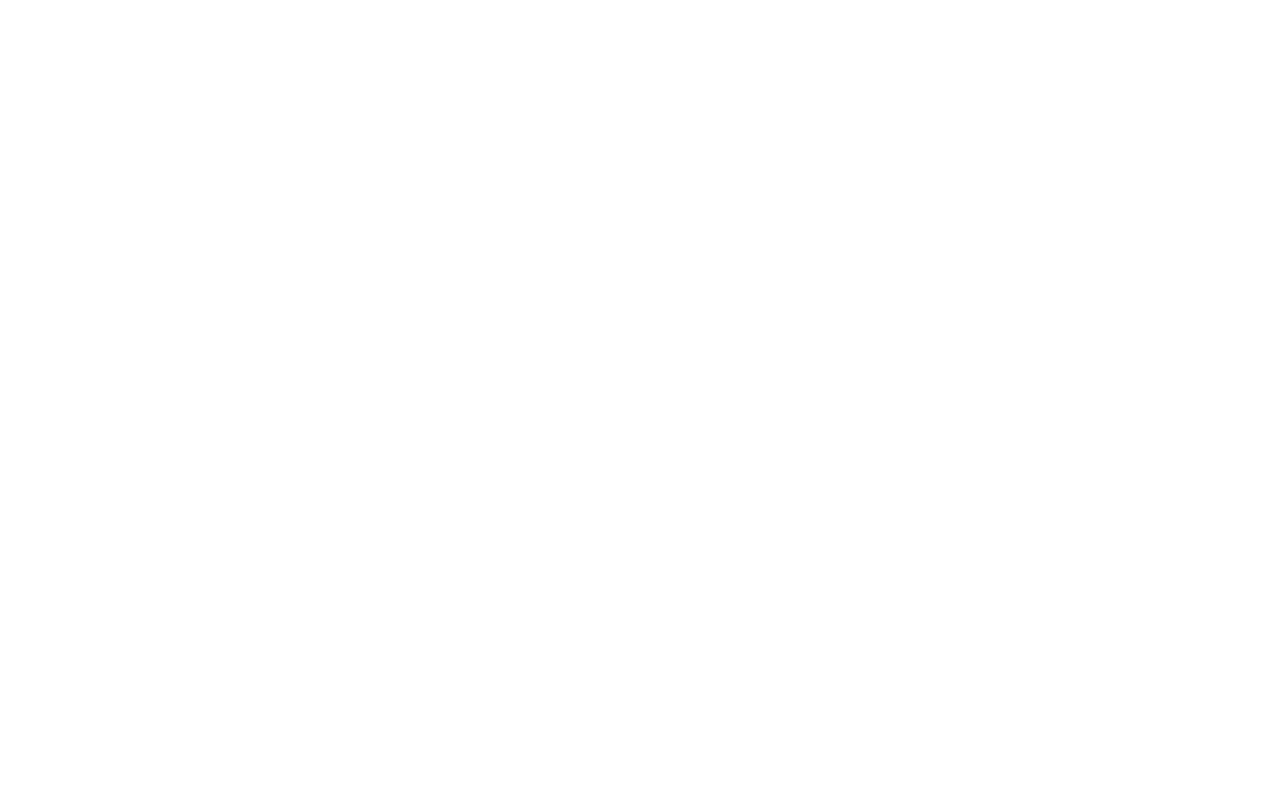
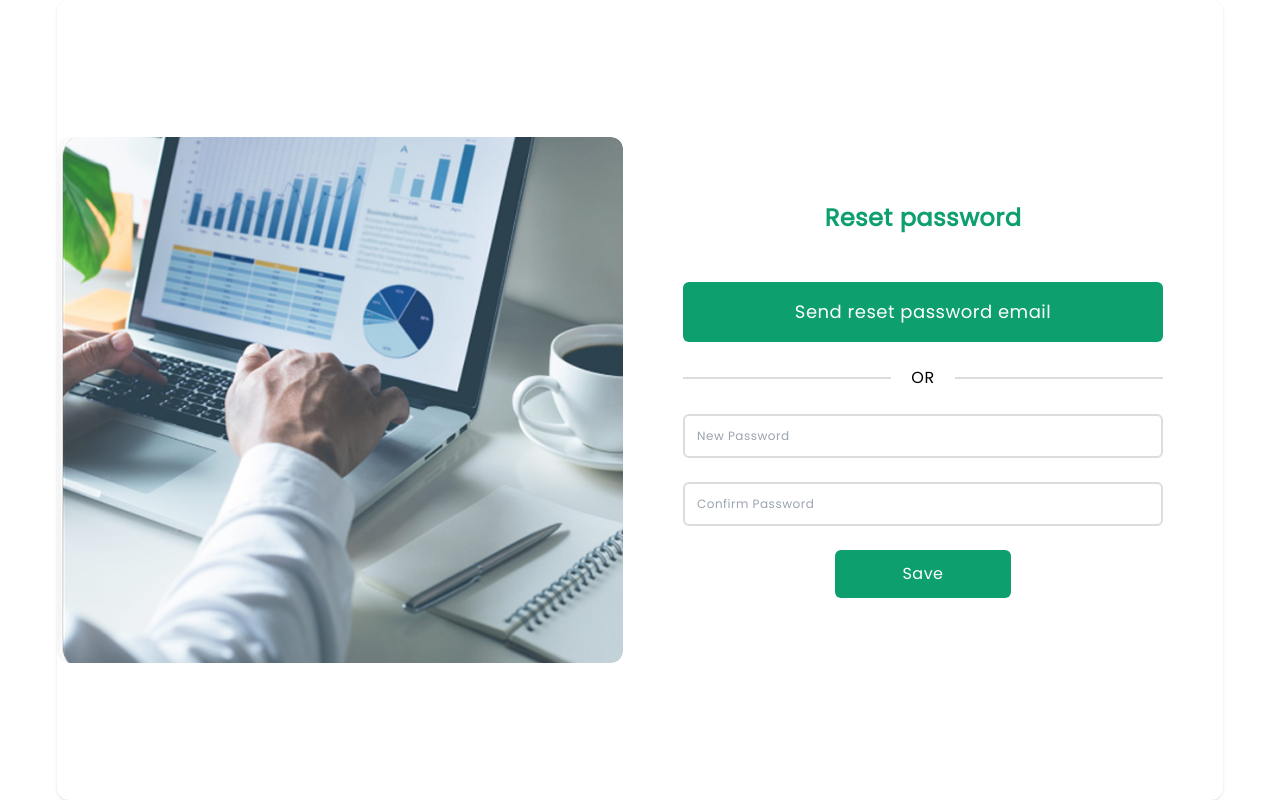
Before and after one commit to Mayonity/ezRent-AdminDashboard, a React (Vite) app: page /resetPassword in a window 1280 px wide. Before the commit this address had no page. Built offline with nearby package versions, Linux system fonts and the light colour scheme.

Commit message:
reset and otp verification page

```diff
--- a/src/main.tsx
+++ b/src/main.tsx
@@ -19,7 +19,8 @@
 import Faq from './pages/Faq';
 import Terms from './pages/Terms';
 import Privacy from './pages/Privacy';
-
+import ResetPassword from "./pages/ResetPassword"
+import Otp from "./pages/Otp"
 ReactDOM.createRoot(document.getElementById('root') as HTMLElement).render(
   <React.StrictMode>
     <BrowserRouter>
@@ -28,6 +29,8 @@
 
         <Route path="/" element={<Form />} />
         <Route path="/password" element={<Password />} />
+        <Route path="/resetPassword" element={<ResetPassword />} />
+        <Route path="/otpVerification" element={<Otp />} />
 
         <Route path="/Dashboard" element={<Dashboard />} />
         <Route path="/Users" element={<Users />} />
--- /dev/null
+++ b/src/pages/Otp.tsx
@@ -0,0 +1,78 @@
+// components/Password.js
+import { useState, useEffect } from 'react';
+import unsplash from '../assets/Rectangle 326 (3) copy.png';
+import { Link } from 'react-router-dom';
+
+const Otp = () => {
+    const [showContent, setShowContent] = useState(false);
+
+    useEffect(() => {
+        setShowContent(true);
+    }, []);
+    const themes = {
+        current: 'currentColor',
+        transparent: 'transparent',
+        white: '#FFFFFF',
+        black: '#1C2434',
+        'black-2': '#010101',
+        body: '#64748B',
+        bodydark: '#F1F5F9',
+        bodydark1: '#DEE4EE',
+        bodydark2: '#8A99AF',
+        primary: '#3C50E0',
+        secondary: '#80CAEE',
+        stroke: '#E2E8F0',
+        gray: '#EFF4FB',
+        graydark: '#333A48',
+        'gray-2': '#787878',
+        'gray-3': '#FAFAFA',
+        whiten: '#F1F5F9',
+        whiter: '#F5F7FD',
+        boxdark: '#24303F',
+        'boxdark-2': '#1A222C',
+        strokedark: '#2E3A47',
+        'form-strokedark': '#3d4d60',
+        'form-input': '#1d2a39',
+        'meta-1': '#DC3545',
+        'meta-2': '#EFF2F7',
+        'meta-3': '#10B981',
+        'meta-4': '#313D4A',
+        'meta-5': '#259AE6',
+        'meta-6': '#FFBA00',
+        'meta-7': '#FF6766',
+        'meta-8': '#F0950C',
+        'meta-9': '#E5E7EB',
+        success: '#13795B',
+        danger: '#D34053',
+        warning: '#FFA70B',
+    };
+    return (
+        <div className="flex items-center justify-center min-h-screen">
+            <div className='flex items-center justify-center rounded-xl shadow'>
+                <div className={`rounded-xl  transform ${showContent ? 'scale-100' : 'scale-75'} transition-transform ease-in-out duration-500`} style={{ overflow: 'hidden' }}>
+                    <img
+                        src={unsplash}
+                        alt="Description of the image"
+                        width="566"
+                        height="auto"
+                        className={`rounded-xl hidden lg:block`}
+                    />
+                </div>
+                <div className="flex flex-col justify-center items-center h-screen ">
+
+                    <div className="md:w-[500px] md:mx-auto m-5 bg-white  ">
+                        <div className=" w-[70%] mx-auto text-center space-y-6 py-12">
+
+                            <h1 className="md:text-4xl text-lg font-bold text-[#0E9F6E]">OTP Verification</h1><br />
+
+                            <input type="password" placeholder="Enter OTP" className="w-full text-md  focus:border-[#0E9F6E] outline-none border-2 border-[#DCDCDC] rounded-md p-6  text-white" />
+                            <button className="w-full py-3 text-center text-white bg-[#0E9F6E] rounded-md">Verify</button>
+                        </div>
+                    </div>
+                </div>
+            </div>
+        </div>
+    );
+};
+
+export default Otp;
--- /dev/null
+++ b/src/pages/ResetPassword.tsx
@@ -0,0 +1,114 @@
+
+import React, { useState, useEffect } from 'react';
+import unsplash from '../assets/Rectangle 326 (3) copy.png';
+import { Outlet, Link } from 'react-router-dom';
+
+const Password = () => {
+    const [showContent, setShowContent] = useState(false);
+
+    useEffect(() => {
+        setShowContent(true);
+    }, []);
+    const themes = {
+        current: 'currentColor',
+        transparent: 'transparent',
+        white: '#FFFFFF',
+        black: '#1C2434',
+        'black-2': '#010101',
+        body: '#64748B',
+        bodydark: '#F1F5F9',
+        bodydark1: '#DEE4EE',
+        bodydark2: '#8A99AF',
+        primary: '#3C50E0',
+        secondary: '#80CAEE',
+        stroke: '#E2E8F0',
+        gray: '#EFF4FB',
+        graydark: '#333A48',
+        'gray-2': '#787878',
+        'gray-3': '#FAFAFA',
+        whiten: '#F1F5F9',
+        whiter: '#F5F7FD',
+        boxdark: '#24303F',
+        'boxdark-2': '#1A222C',
+        strokedark: '#2E3A47',
+        'form-strokedark': '#3d4d60',
+        'form-input': '#1d2a39',
+        'meta-1': '#DC3545',
+        'meta-2': '#EFF2F7',
+        'meta-3': '#10B981',
+        'meta-4': '#313D4A',
+        'meta-5': '#259AE6',
+        'meta-6': '#FFBA00',
+        'meta-7': '#FF6766',
+        'meta-8': '#F0950C',
+        'meta-9': '#E5E7EB',
+        success: '#13795B',
+        danger: '#D34053',
+        warning: '#FFA70B',
+    };
+    return (
+        <div className="flex items-center justify-center min-h-screen">
+            <div className='flex items-center justify-center rounded-xl shadow'>
+                <div className={`rounded-xl  transform ${showContent ? 'scale-100' : 'scale-75'} transition-transform ease-in-out duration-500`} style={{ overflow: 'hidden' }}>
+                    <img
+                        src={unsplash}
+                        alt="Description of the image"
+                        width="566"
+                        height="auto"
+                        className={`rounded-xl hidden lg:block`}
+                    />
+                </div>
+                <div className="flex flex-col justify-center items-center h-screen ">
+
+                    <div className="md:w-[600px] md:mx-auto m-5 bg-white rounded-2xl ">
+                        {/* <RxCross1 className="text-xl float-right m-5 text-[#DCDCDC]" /> */}
+                        <div className=" w-[80%] mx-auto text-center space-y-6 py-12">
+
+                            <h1 className="md:text-2xl text-lg font-bold text-[#0E9F6E]">Reset password</h1><br />
+                            <button className="w-full py-4 text-center text-white bg-[#0E9F6E] md:text-lg text-xs rounded-md">Send reset password email</button>
+                            <div className="flex items-center">
+                                <hr className="w-full border border-[#DCDCDC]" />
+                                <p className="px-5">  OR</p>
+                                <hr className="w-full border border-[#DCDCDC]" />
+                            </div>
+                            <input type="password" placeholder="New Password" className="w-full text-xs  focus:border-[#0E9F6E] outline-none border-2 border-[#DCDCDC] rounded-md p-3  text-white" />
+                            <input type="password" placeholder="Confirm Password" className="w-full  text-xs focus:border-[#0E9F6E] outline-none border-2 border-[#DCDCDC] rounded-md p-3  text-white" />
+                            <button className="md:w-44 w-32 py-3 text-center text-white bg-[#0E9F6E] rounded-md">Save</button>
+                        </div>
+                    </div>
+                </div>
+                {/* <div className={`form  rounded-xl flex flex-col justify-center px-6 py-24.5 mb-1 lg:px-8 bg-white ease-in-out duration-500 ${showContent ? 'opacity-100' : 'opacity-0'}`}>
+        <div className={`sm:mx-auto sm:w-full sm:max-w-sm mt-10 ease-in-out duration-500 ${showContent ? 'opacity-100' : 'opacity-0'}`}>
+          <h2 className="text-4xl font-bold leading-9 tracking-tight font text-gray-800">Forgot Password</h2>
+        </div>
+        <div className={`mt-10 sm:mx-auto sm:w-full sm:max-w-sm ease-in-out duration-500 ${showContent ? 'opacity-100' : 'opacity-0'}`}>
+          <form className="space-y-6 forget" action="#" method="POST">
+            <div>
+              <div className="flex items-center justify-between">
+                <label htmlFor="email" className="block text-sm font-bold leading-6 text-gray-2 ease-in-out duration-500 ${showContent ? 'opacity-100' : 'opacity-0'}">Email</label>
+              </div>
+              <div className="mt-2">
+                <input
+                  id="email"
+                  name="Email"
+                  type="email"
+                  autoComplete="current-password"
+                  required
+                  className="bg-bodydark text-black outline-none p-3 border-2 border-gray-2 rounded-xl shadow-inner placeholder-gray-2 focus:ring-primary sm:text-sm sm:leading-6 w-full opacity-60"
+                />
+              </div>
+            </div>
+            <div className={`ease-in-out duration-500 ${showContent ? 'opacity-100' : 'opacity-0'}`}>
+              <button type="submit" className="text-white tracking-wider flex w-full justify-center rounded-md bg-meta-3 px-7 py-4 text-sm font-semibold leading-6 text-white shadow-sm  focus-visible:outline focus-visible:outline-2 focus-visible:outline-offset-2 ">Recover Password</button>
+              <br />
+              <Link to={`/`} className="mt-10 text-sm text-meta-3 tracking-wider bold ">Back to login</Link>
+            </div>
+          </form>
+        </div>
+      </div> */}
+            </div>
+        </div>
+    );
+};
+
+export default Password;
```
